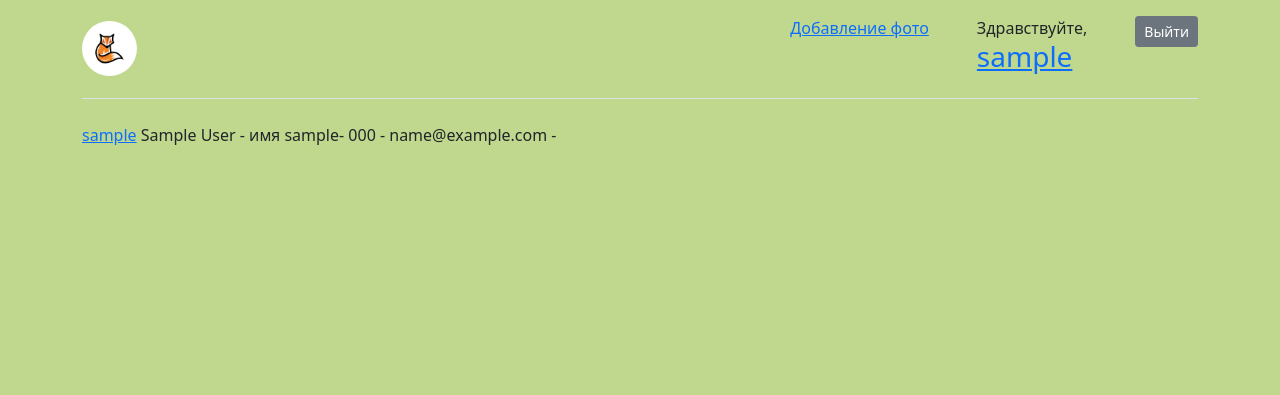
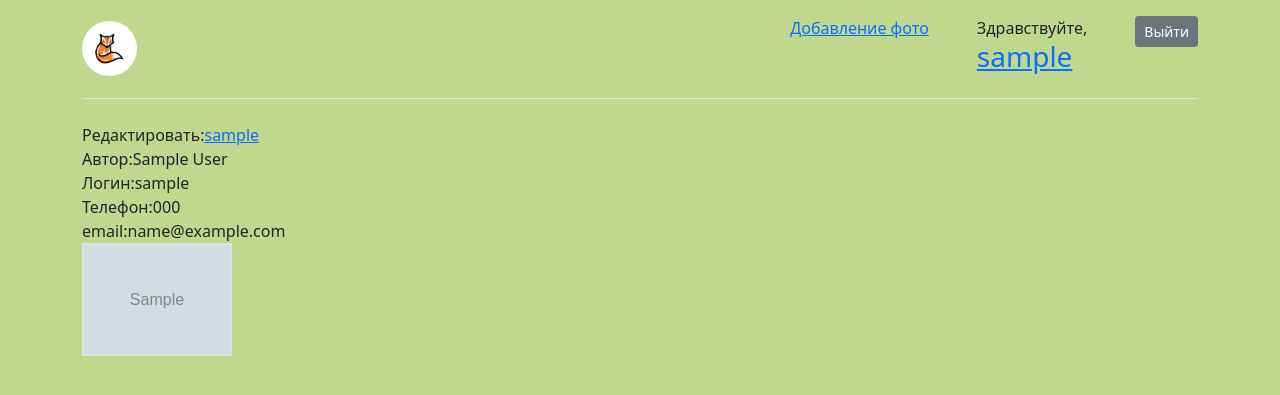
Before and after one commit to Nadezhda2205/kontrol_9_python_7_Khovrich_Nadezhda, a Django app: template templates/accounts/account_detail.html in a window 1280 px wide. Shown: the top 395 px of the page. Run offline with Django 4.2, Linux system fonts and the light colour scheme; the template is opened without the code that fills it: values that come from a table or form of the project are taken from there, others are empty; a user stored in the database is signed in; tables that the repository leaves empty hold one stand-in row (values such as "Sample post"); grey boxes marked "Sample" are stand-in pictures; parts of the project's set-up code (start-up, migrations or seed data) failed here and were passed over; some libraries are stand-ins or nearby versions.

Commit message:
Отображение на детальной странице пользователя всех его фото

```diff
--- a/templates/accounts/account_detail.html
+++ b/templates/accounts/account_detail.html
@@ -7,11 +7,17 @@
 {% endblock %}
 
 {% block content %}
-    <a href="{% url 'account_update' user.username %}">{{ user.username }}</a>
+    Редактировать:<a href="{% url 'account_update' user.username %}">{{ user.username }}</a><br>
 
-{{ account.name }} - имя
-{{ account.username }}-
-{{ account.phone }} -
-{{ account.email }} -
-
+Автор:{{ account.name }}<br>
+Логин:{{ account.username }}<br>
+Телефон:{{ account.phone }} <br>
+email:{{ account.email }} <br>
+{% for photo in account.favourited_photos.all %}
+    <div class="d-flex">
+        <div>
+    <img class="box_img border border-2 img" src="{{photo.photo.url}}" alt="image" width="150"><br>
+        </div>
+    </div>
+    {% endfor %}
 {% endblock %}
```
Also changed, not shown: templates/gallery/photo_detail.html (+3 -12 lines).
